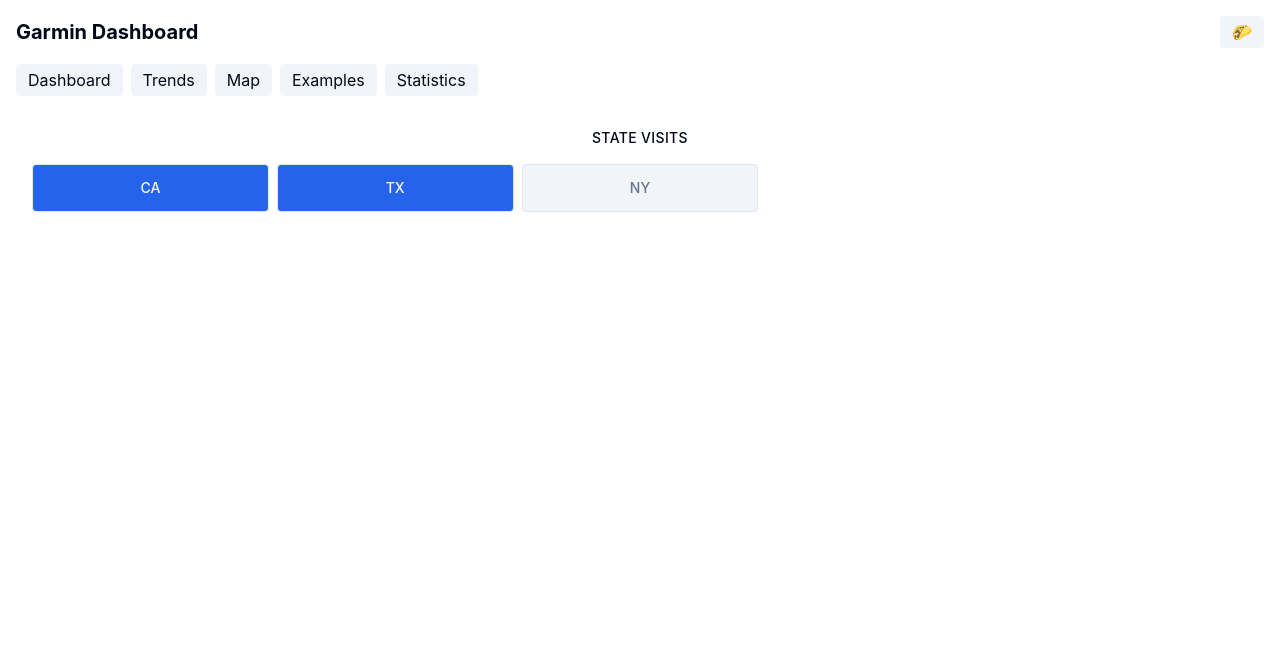
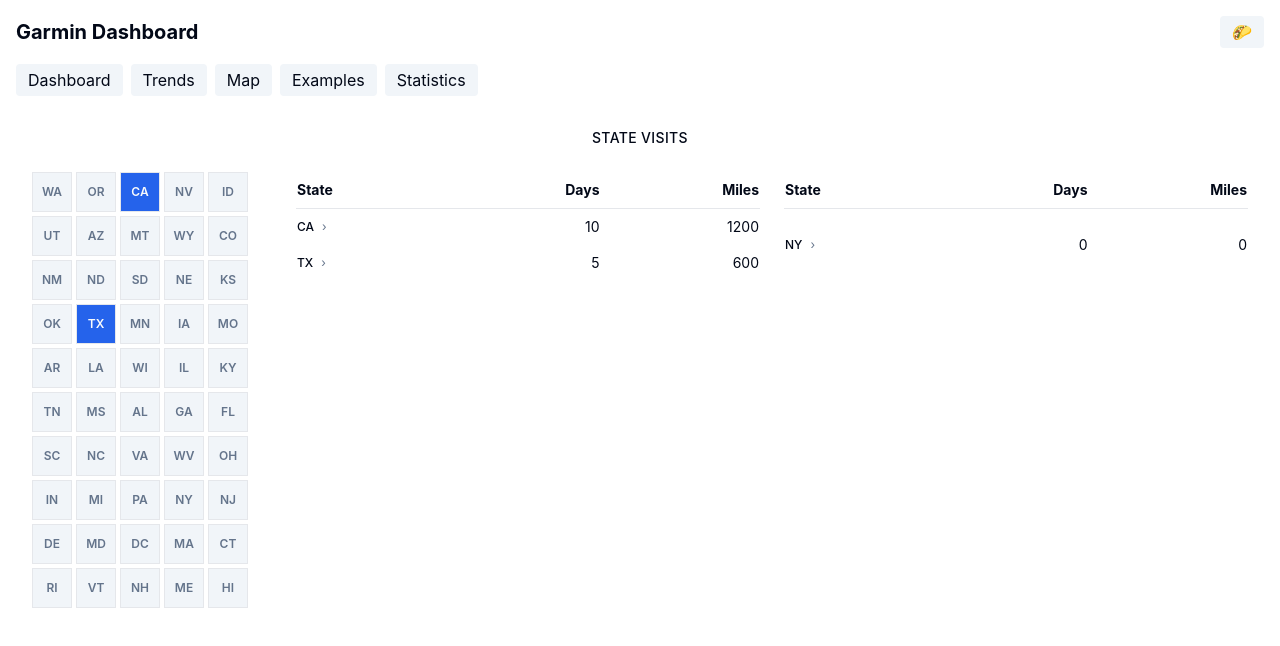
Before and after one commit to osmond/improved-system, a React (Vite) app: page / in a window 1280 px wide. Both pictures are taken after a click on the button "Map". Shown: the top 646 px of the page. Built offline with nearby package versions, Linux system fonts and the light colour scheme.

Commit message:
Add interactive state table linked to map

```diff
--- a/src/components/map/GeoActivityExplorer.tsx
+++ b/src/components/map/GeoActivityExplorer.tsx
@@ -1,75 +1,137 @@
-import React, { useState } from "react";
+import React, { useMemo, useState } from "react";
 import { useStateVisits } from "@/hooks/useStateVisits";
 import type { StateVisit } from "@/lib/types";
 import { ChartContainer } from "@/components/ui/chart";
 import { Skeleton } from "@/components/ui/skeleton";
 import { cn } from "@/lib/utils";
 
+const US_STATES = [
+  "WA","OR","CA","NV","ID","UT","AZ","MT","WY","CO","NM","ND","SD","NE","KS","OK",
+  "TX","MN","IA","MO","AR","LA","WI","IL","KY","TN","MS","AL","GA","FL","SC","NC","VA",
+  "WV","OH","IN","MI","PA","NY","NJ","DE","MD","DC","MA","CT","RI","VT","NH","ME","HI"
+];
+
+interface StateSquareProps {
+  abbr: string;
+  visited: boolean;
+  selected: boolean;
+  onClick: () => void;
+}
+
+function StateSquare({ abbr, visited, selected, onClick }: StateSquareProps) {
+  return (
+    <div
+      onClick={onClick}
+      aria-label={abbr + (visited ? " visited" : " not visited")}
+      className={cn(
+        "w-10 h-10 flex items-center justify-center text-xs font-semibold border cursor-pointer select-none",
+        visited ? "bg-primary text-primary-foreground" : "bg-muted text-muted-foreground",
+        selected && "ring-2 ring-ring"
+      )}
+    >
+      {abbr}
+    </div>
+  );
+}
+
 export default function GeoActivityExplorer() {
   const data = useStateVisits();
-  const [expanded, setExpanded] = useState<string | null>(null);
+  const [expandedState, setExpandedState] = useState<string | null>(null);
 
-  if (!data) return <Skeleton className="h-60 w-full" />;
+  const summaryMap = useMemo(() => {
+    const m: Record<string, StateVisit> = {};
+    (data || []).forEach((s) => {
+      m[s.stateCode] = s;
+    });
+    return m;
+  }, [data]);
 
-  const selected = expanded
-    ? data.find((d) => d.stateCode === expanded) || null
-    : null;
+  if (!data) {
+    return <Skeleton className="h-60 w-full" />;
+  }
+
+  const toggleState = (abbr: string) => {
+    setExpandedState((prev) => (prev === abbr ? null : abbr));
+  };
+
+  const leftStates = data.slice(0, Math.ceil(data.length / 2));
+  const rightStates = data.slice(Math.ceil(data.length / 2));
 
   return (
-    <ChartContainer config={{}} title="State Visits" className="space-y-4">
-      <div className="grid grid-cols-5 gap-2">
-        {data.map((state) => (
-          <button
-            key={state.stateCode}
-            aria-pressed={expanded === state.stateCode}
-            onClick={() =>
-              setExpanded(expanded === state.stateCode ? null : state.stateCode)
-            }
-            className={cn(
-              "h-12 flex items-center justify-center rounded border text-sm font-medium focus:outline-none focus:ring",
-              state.visited
-                ? "bg-primary text-primary-foreground"
-                : "bg-muted text-muted-foreground",
-              expanded === state.stateCode && "ring-2 ring-ring"
-            )}
-          >
-            {state.stateCode}
-          </button>
+    <ChartContainer config={{}} title="State Visits" className="space-y-6">
+      <div className="flex gap-12">
+        <div className="grid grid-cols-5 gap-1">
+          {US_STATES.map((abbr) => (
+            <StateSquare
+              key={abbr}
+              abbr={abbr}
+              visited={!!summaryMap[abbr] && summaryMap[abbr].visited}
+              selected={expandedState === abbr}
+              onClick={() => toggleState(abbr)}
+            />
           ))}
         </div>
-      {selected && <StateDetail state={selected} />}
+
+        <div className="flex-1">
+          <div className="grid grid-cols-2 gap-6">
+            <StateTable states={leftStates} expanded={expandedState} onToggle={toggleState} />
+            <StateTable states={rightStates} expanded={expandedState} onToggle={toggleState} />
+          </div>
+        </div>
+      </div>
     </ChartContainer>
   );
 }
 
-function StateDetail({ state }: { state: StateVisit }) {
+interface TableProps {
+  states: StateVisit[];
+  expanded: string | null;
+  onToggle: (abbr: string) => void;
+}
+
+function StateTable({ states, expanded, onToggle }: TableProps) {
   return (
-    <div className="space-y-2">
-      <h3 className="text-sm font-medium">
-        {state.stateCode} &ndash; {state.totalDays} days, {state.totalMiles} miles
-      </h3>
-      {state.cities.length === 0 ? (
-        <p className="text-sm text-muted-foreground">No cities visited</p>
-      ) : (
-        <table className="w-full text-sm">
+    <table className="w-full text-sm border-collapse">
       <thead>
-            <tr className="text-left">
-              <th className="py-1">City</th>
-              <th className="py-1">Days</th>
-              <th className="py-1">Miles</th>
+        <tr className="text-left border-b">
+          <th className="py-2">State</th>
+          <th className="py-2 text-right">Days</th>
+          <th className="py-2 text-right">Miles</th>
         </tr>
       </thead>
       <tbody>
-            {state.cities.map((city) => (
-              <tr key={city.name} className="border-t border-border">
-                <td className="py-1">{city.name}</td>
-                <td className="py-1">{city.days}</td>
-                <td className="py-1">{city.miles}</td>
+        {states.map((s) => (
+          <React.Fragment key={s.stateCode}>
+            <tr
+              className={cn(
+                "cursor-pointer hover:bg-muted",
+                expanded === s.stateCode && "bg-muted"
+              )}
+              onClick={() => onToggle(s.stateCode)}
+            >
+              <td className="py-2">
+                <div className="flex items-center gap-2">
+                  <div className="text-xs font-medium">{s.stateCode}</div>
+                  <div className="text-muted-foreground text-xs">›</div>
+                </div>
+              </td>
+              <td className="py-2 text-right">{s.totalDays}</td>
+              <td className="py-2 text-right">{s.totalMiles}</td>
             </tr>
+            {expanded === s.stateCode && (
+              <React.Fragment>
+                {s.cities.map((c) => (
+                  <tr key={c.name} className="text-muted-foreground">
+                    <td className="pl-8 py-1">{c.name}</td>
+                    <td className="py-1 text-right">{c.days}</td>
+                    <td className="py-1 text-right">{c.miles}</td>
+                  </tr>
+                ))}
+              </React.Fragment>
+            )}
+          </React.Fragment>
         ))}
       </tbody>
     </table>
-      )}
-    </div>
   );
 }
```
Also changed, not shown: package.json (+7 -2 lines), vitest.config.ts (added, +14 -0 lines), 2 other files (tests, documents, lock files or other folders). Lines whose indentation alone changed are shown as unchanged.
